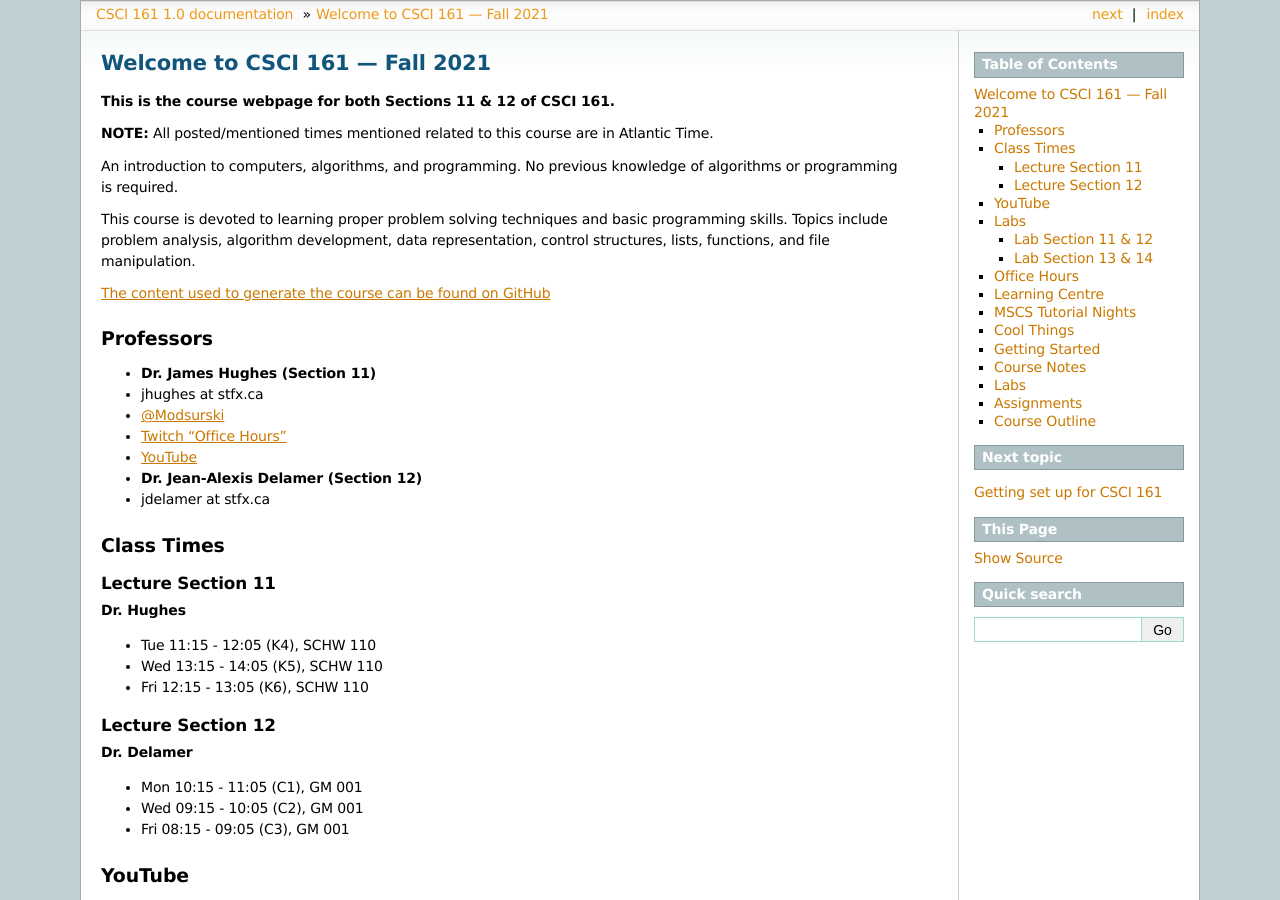
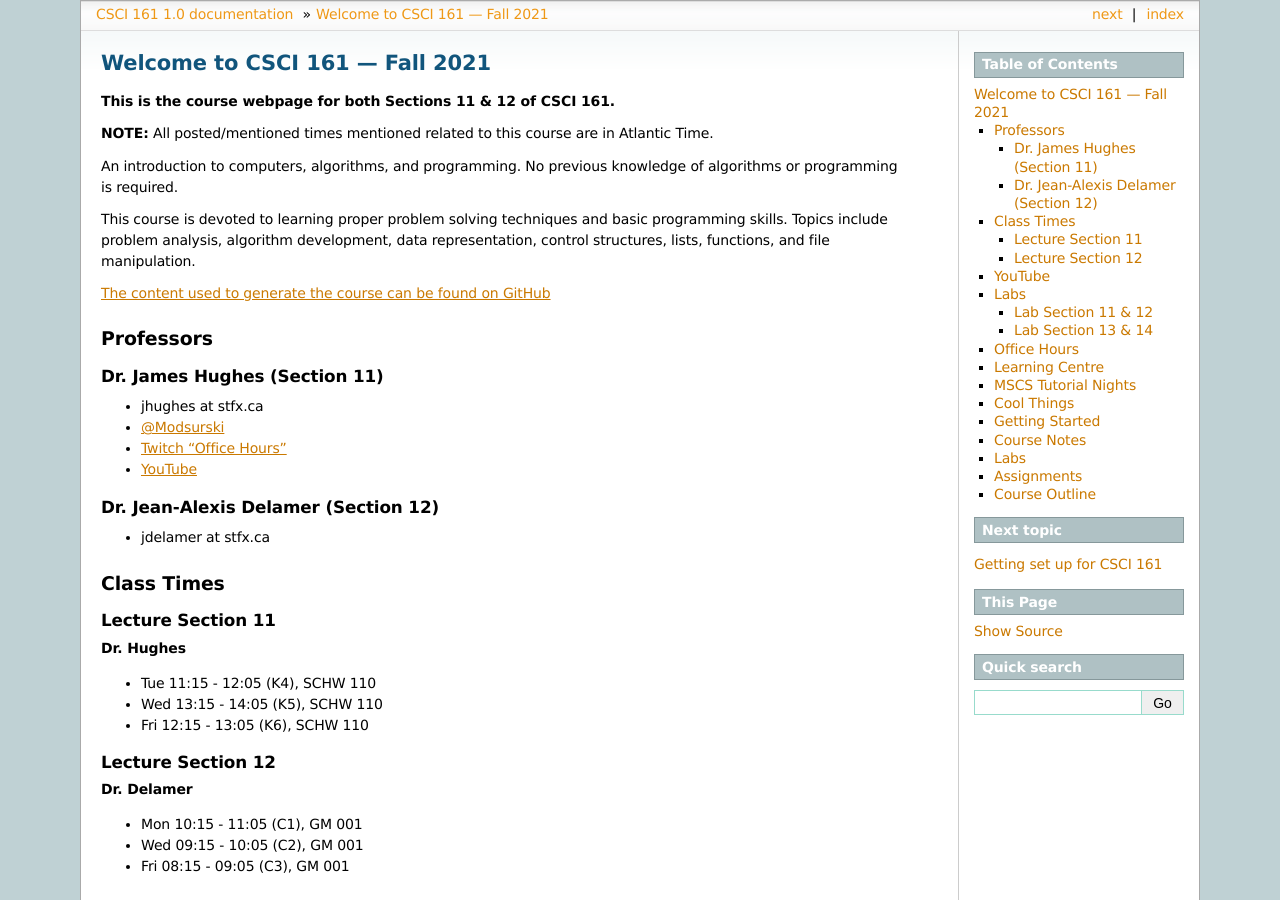
Before and after one commit to jameshughes89/cs101, a Sphinx documentation site: the page built from source/index.rst, in a window 1280 px wide and 900 px high. Built offline with Sphinx 7.4.7, drawn with Linux system fonts in a browser that asks for light colours.

Commit message:
Change prof names to subsections

```diff
--- a/source/index.rst
+++ b/source/index.rst
@@ -22,14 +22,18 @@ This course is devoted to learning proper problem solving techniques and basic p
 Professors
 ==========
 
-* **Dr. James Hughes (Section 11)**
+Dr. James Hughes (Section 11)
+-----------------------------
+
 * jhughes at stfx.ca
 * `@Modsurski <https://twitter.com/Modsurski>`_
 * `Twitch "Office Hours" <https://www.twitch.tv/conlabx>`_
 * `YouTube <https://www.youtube.com/channel/UCIruexBZJaawh_9WF_vjTPg>`_
 
 
-* **Dr. Jean-Alexis Delamer (Section 12)**
+Dr. Jean-Alexis Delamer (Section 12)
+------------------------------------
+
 * jdelamer at stfx.ca
 
 
```
